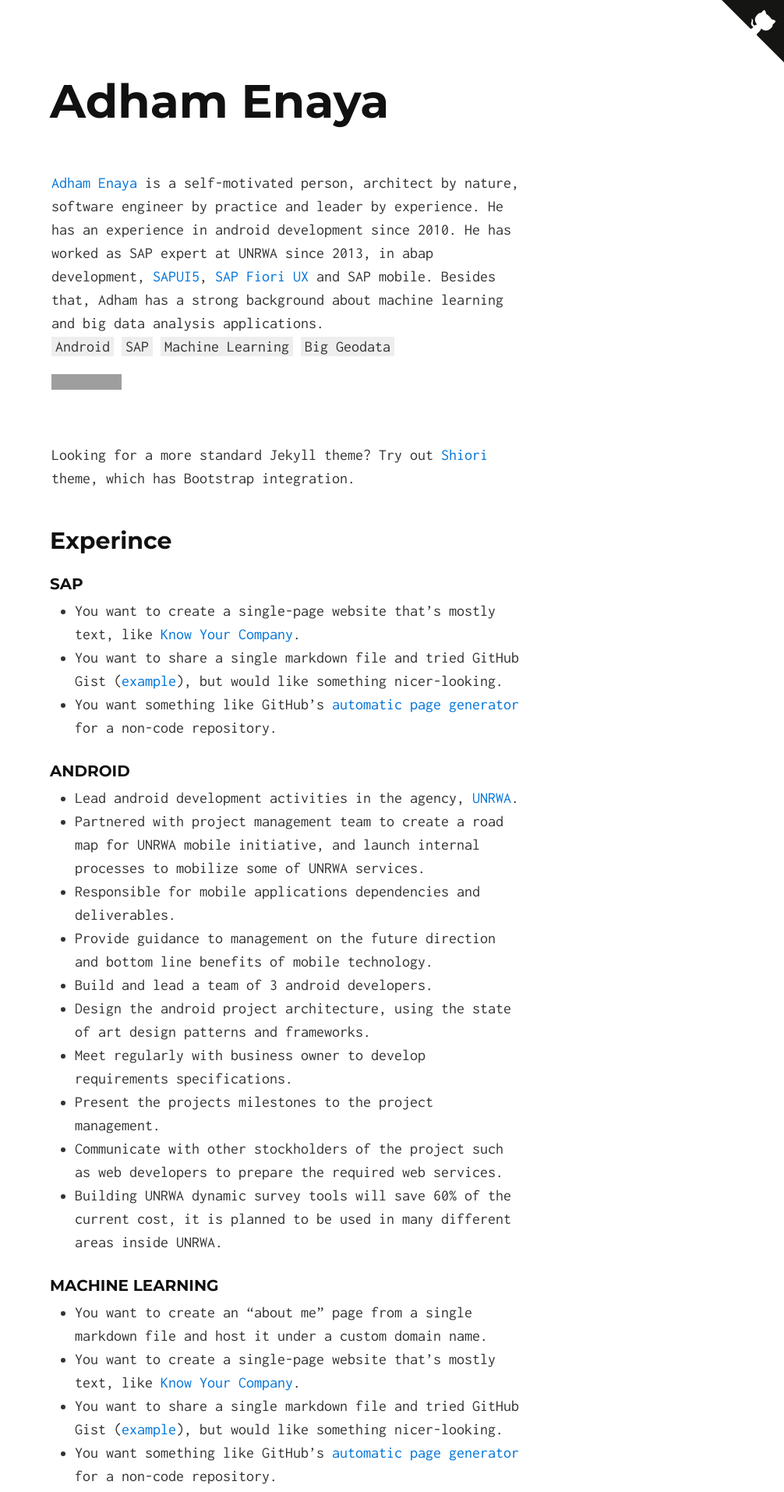
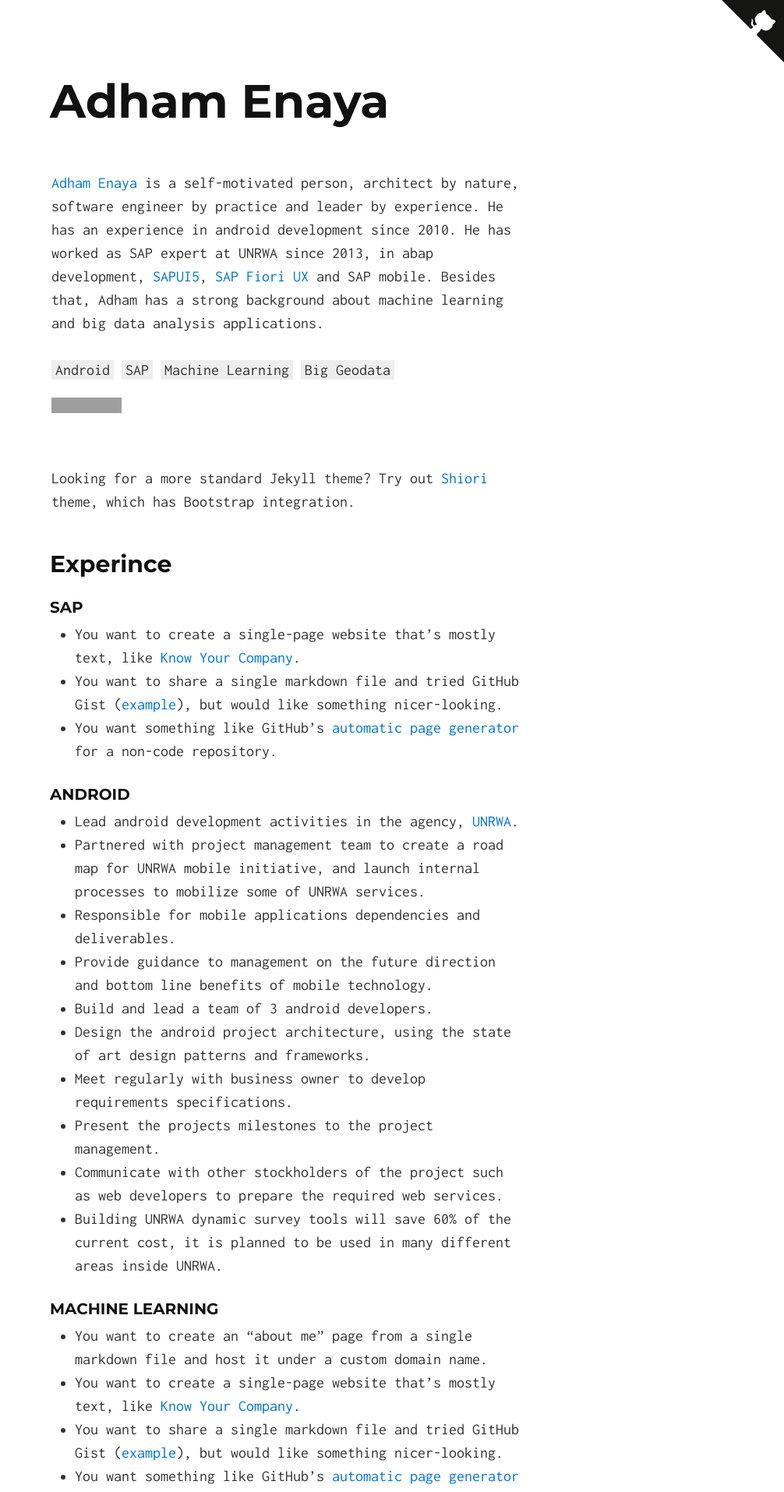
Before and after one commit to adhamenaya/adhamenaya.github.io, a Jekyll site: the page built from index.md, in a window 1280 px wide. Shown: the top 1914 px of the page at 78% size, without its empty margins (274-1280 px from the left). Built offline with Jekyll 4.4.1, drawn with Linux system fonts in a browser that asks for light colours; grey boxes are pictures that could not be loaded.

```diff
--- a/index.md
+++ b/index.md
@@ -3,7 +3,7 @@ layout: default
 ---
 
 [Adham Enaya](http://adhamenaya.github.io) is a self-motivated person, architect by nature, software engineer by practice and leader by experience. He has an experience in android development since 2010. He has worked as SAP expert at UNRWA since 2013, in abap development, [SAPUI5](https://sapui5.hana.ondemand.com/), [SAP Fiori UX](https://www.sap.com/product/technology-platform/fiori.html) and SAP mobile. Besides that, Adham has a strong background about machine learning and big data analysis applications.
-<br/>`Android` `SAP` `Machine Learning` `Big Geodata`
+<br/><br/>`Android` `SAP` `Machine Learning` `Big Geodata`
 <iframe src="https://ghbtns.com/github-btn.html?user=chibicode&amp;repo=solo&amp;type=watch&amp;count=true&amp;size=large"
   allowtransparency="true" frameborder="0" scrolling="0" width="170" height="30"></iframe><br/>
 
```
